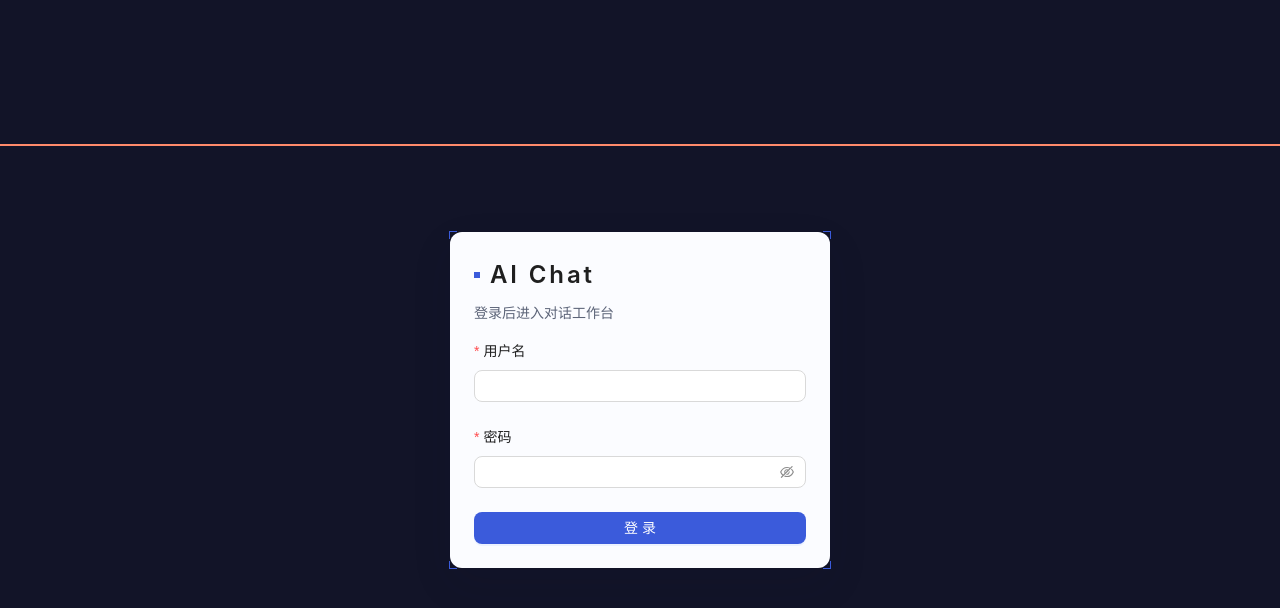
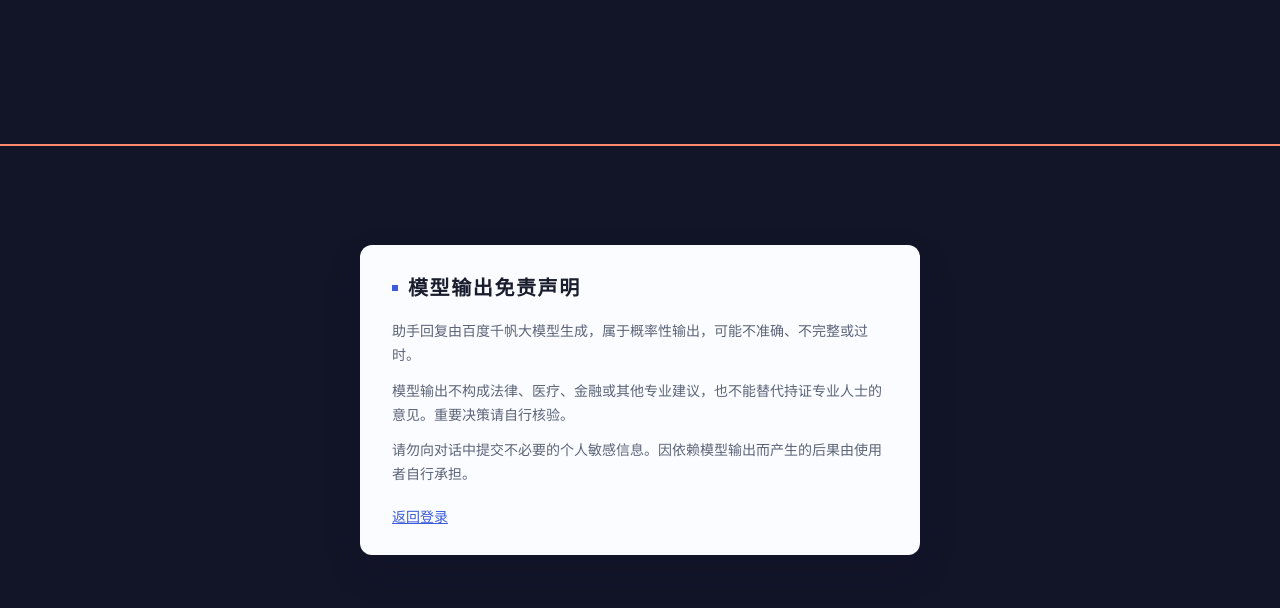
Before and after one commit to liu125398354/ai-chat, a Vue app in the folder apps/web/: page /legal/disclaimer in a window 1280 px wide. Before the commit this address led to /login. Shown: the top 608 px of the page. Built offline with nearby package versions, Linux system fonts and the light colour scheme.

Commit message:
feat(web): 登录页支持注册切换与合规静态页
未种子用户可自助开户；协议与免责未登录可打开，满足上线前合规入口。

```diff
--- a/apps/web/src/api/http.js
+++ b/apps/web/src/api/http.js
@@ -27,7 +27,7 @@
     const status = error.response?.status;
     if (status === 401 || status === 403) {
       const url = String(error.config?.url || '');
-      if (url.includes('/v1/auth/login')) {
+      if (url.includes('/v1/auth/login') || url.includes('/v1/auth/register')) {
         return Promise.reject(error);
       }
       const auth = useAuthStore();
--- a/apps/web/src/router/index.js
+++ b/apps/web/src/router/index.js
@@ -2,7 +2,8 @@
  * @file index.js
  * @author liunannan
  * @date 2026-09-13
- * @description 路由：/login、/chat；requiresAuth 仅体验拦截
+ * @updated 2026-09-14
+ * @description 路由：登录/注册、合规静态页、工作台；requiresAuth 仅体验拦截
  */
 import { createRouter, createWebHistory } from 'vue-router';
 import { useAuthStore } from '@/stores/auth';
@@ -14,6 +15,16 @@
       path: '/login',
       name: 'login',
       component: () => import('@/views/LoginView.vue'),
+    },
+    {
+      path: '/register',
+      name: 'register',
+      component: () => import('@/views/LoginView.vue'),
+    },
+    {
+      path: '/legal/:slug',
+      name: 'legal',
+      component: () => import('@/views/LegalView.vue'),
     },
     {
       path: '/chat',
@@ -31,7 +42,7 @@
   if (to.meta.requiresAuth && !auth.token) {
     return { name: 'login', query: { redirect: to.fullPath } };
   }
-  if (to.name === 'login' && auth.token) {
+  if ((to.name === 'login' || to.name === 'register') && auth.token) {
     return { name: 'chat' };
   }
   return true;
--- a/apps/web/src/stores/auth.js
+++ b/apps/web/src/stores/auth.js
@@ -2,11 +2,14 @@
  * @file auth.js
  * @author liunannan
  * @date 2026-09-13
+ * @updated 2026-09-14
  * @description 登录态：Token 仅存 sessionStorage；提交前加密密码
  */
 import { defineStore } from 'pinia';
 import { computed, ref } from 'vue';
 import * as authApi from '@/api/auth';
+import { useChatStore } from '@/stores/chat';
+import { useConversationsStore } from '@/stores/conversations';
 import { encryptPassword } from '@/utils/password-crypto';
 
 const TOKEN_KEY = 'ai-chat-token';
@@ -25,11 +28,17 @@
     sessionStorage.setItem(USER_KEY, JSON.stringify(nextUser));
   }
 
+  function resetWorkspace() {
+    useChatStore().clear();
+    useConversationsStore().reset();
+  }
+
   function clearSession() {
     token.value = '';
     user.value = null;
     sessionStorage.removeItem(TOKEN_KEY);
     sessionStorage.removeItem(USER_KEY);
+    resetWorkspace();
   }
 
   /** 拉取公钥后加密明文再登录。 */
@@ -37,6 +46,17 @@
     const publicKey = await authApi.getPublicKey();
     const cipher = await encryptPassword(password, publicKey);
     const data = await authApi.login({ username, password: cipher });
+    resetWorkspace();
+    persist(data.token, data.user);
+    return data.user;
+  }
+
+  /** 拉取公钥后加密明文再注册；成功即写入登录态。 */
+  async function register(username, password) {
+    const publicKey = await authApi.getPublicKey();
+    const cipher = await encryptPassword(password, publicKey);
+    const data = await authApi.register({ username, password: cipher });
+    resetWorkspace();
     persist(data.token, data.user);
     return data.user;
   }
@@ -56,7 +76,7 @@
     clearSession();
   }
 
-  return { token, user, isAuthenticated, login, logout, changePassword, clearSession };
+  return { token, user, isAuthenticated, login, register, logout, changePassword, clearSession };
 });
 
 function readUser() {
--- /dev/null
+++ b/apps/web/src/views/LegalView.vue
@@ -0,0 +1,110 @@
+<!--
+  @file LegalView.vue
+  @author liunannan
+  @date 2026-09-14
+  @description 未登录可访问的用户协议与模型输出免责声明
+-->
+<script setup>
+import { computed } from 'vue';
+import { useRoute } from 'vue-router';
+
+const route = useRoute();
+
+const pages = {
+  terms: {
+    title: '用户协议',
+    paragraphs: [
+      '欢迎使用 AI Chat。使用本服务即表示你理解：账号仅用于访问本人的对话工作台，会话内容仅对账号所有者可见。',
+      '你应妥善保管用户名与密码，不得将账号出借给他人。不得利用本服务从事违法、侵害他人权益或干扰服务运行的行为。',
+      '我们可能因维护、安全或合规需要中断或调整服务。本页为产品内说明，不构成对外签署的正式合同文本。',
+    ],
+  },
+  disclaimer: {
+    title: '模型输出免责声明',
+    paragraphs: [
+      '助手回复由百度千帆大模型生成，属于概率性输出，可能不准确、不完整或过时。',
+      '模型输出不构成法律、医疗、金融或其他专业建议，也不能替代持证专业人士的意见。重要决策请自行核验。',
+      '请勿向对话中提交不必要的个人敏感信息。因依赖模型输出而产生的后果由使用者自行承担。',
+    ],
+  },
+};
+
+const page = computed(() => pages[route.params.slug] || null);
+</script>
+
+<template>
+  <div class="legal-page">
+    <div class="horizon" aria-hidden="true" />
+    <article v-if="page" class="card">
+      <h1>
+        <span class="mark" aria-hidden="true" />
+        {{ page.title }}
+      </h1>
+      <p v-for="(text, index) in page.paragraphs" :key="index">{{ text }}</p>
+      <router-link class="back" :to="{ name: 'login' }">返回登录</router-link>
+    </article>
+    <article v-else class="card">
+      <h1>
+        <span class="mark" aria-hidden="true" />
+        未找到该文档
+      </h1>
+      <p>请从登录页打开用户协议或模型输出免责声明。</p>
+      <router-link class="back" :to="{ name: 'login' }">返回登录</router-link>
+    </article>
+  </div>
+</template>
+
+<style scoped>
+.legal-page {
+  position: relative;
+  min-height: 100%;
+  display: grid;
+  place-items: center;
+  padding: 32px 16px;
+  background: var(--color-rail);
+}
+.horizon {
+  position: absolute;
+  top: 18%;
+  left: 0;
+  right: 0;
+  height: 2px;
+  background: var(--color-horizon);
+  pointer-events: none;
+}
+.card {
+  position: relative;
+  z-index: 1;
+  width: 560px;
+  max-width: calc(100vw - 32px);
+  padding: 28px 32px;
+  background: var(--color-paper-raised);
+  border-radius: 12px;
+  box-shadow: 0 16px 40px var(--color-shadow);
+}
+h1 {
+  display: flex;
+  align-items: center;
+  gap: 10px;
+  margin: 0 0 16px;
+  font-size: 20px;
+  font-weight: 600;
+  letter-spacing: 0.08em;
+}
+.mark {
+  width: 6px;
+  height: 6px;
+  flex-shrink: 0;
+  background: var(--color-brand);
+}
+p {
+  margin: 0 0 12px;
+  color: var(--color-ink-secondary);
+  line-height: 1.7;
+}
+.back {
+  display: inline-block;
+  margin-top: 8px;
+  color: var(--color-brand);
+}
+</style>
--- a/apps/web/src/views/LoginView.vue
+++ b/apps/web/src/views/LoginView.vue
@@ -2,17 +2,18 @@
   @file LoginView.vue
   @author liunannan
   @date 2026-09-13
-  @updated 2026-09-13
-  @description 登录页：提交凭证并跳转工作台；夜空平涂与静止夕烧线
+  @updated 2026-09-14
+  @description 登录/注册页：同一套 RSA 加密提交；页脚链向合规静态页
 -->
 <script setup>
-import { reactive, ref } from 'vue';
+import { computed, reactive, ref, watch } from 'vue';
 import { useRoute, useRouter } from 'vue-router';
 import { useAuthStore } from '@/stores/auth';
 
 const form = reactive({
   username: '',
   password: '',
+  confirmPassword: '',
 });
 const submitting = ref(false);
 const error = ref('');
@@ -20,18 +21,57 @@
 const router = useRouter();
 const route = useRoute();
 
+const isRegister = computed(() => route.name === 'register');
+
+const rules = computed(() => ({
+  username: [{ required: true, message: '请输入用户名' }],
+  password: isRegister.value
+    ? [
+        { required: true, message: '请输入密码' },
+        { min: 8, max: 128, message: '密码长度为 8–128 个字符' },
+      ]
+    : [{ required: true, message: '请输入密码' }],
+  confirmPassword: [
+    { required: true, message: '请再次输入密码' },
+    {
+      validator: async (_rule, value) => {
+        if (value && value !== form.password) {
+          throw new Error('两次输入的密码不一致');
+        }
+      },
+    },
+  ],
+}));
+
+watch(isRegister, () => {
+  error.value = '';
+  form.confirmPassword = '';
+});
+
 async function onSubmit() {
   error.value = '';
   submitting.value = true;
   try {
-    await auth.login(form.username, form.password);
+    if (isRegister.value) {
+      await auth.register(form.username.trim(), form.password);
+    } else {
+      await auth.login(form.username, form.password);
+    }
     const redirect = typeof route.query.redirect === 'string' ? route.query.redirect : '/chat';
     await router.replace(redirect);
   } catch (err) {
-    error.value = err.response?.data?.message || '用户名或密码错误';
+    error.value =
+      err.response?.data?.message || (isRegister.value ? '注册失败' : '用户名或密码错误');
   } finally {
     submitting.value = false;
   }
+}
+
+function toggleMode() {
+  router.replace({
+    name: isRegister.value ? 'login' : 'register',
+    query: route.query.redirect ? { redirect: route.query.redirect } : undefined,
+  });
 }
 </script>
 
@@ -48,29 +88,46 @@
           <span class="mark" aria-hidden="true" />
           AI Chat
         </h1>
-        <p class="sub">登录后进入对话工作台</p>
-        <a-form layout="vertical" :model="form" @finish="onSubmit">
-          <a-form-item label="用户名" name="username" :rules="[{ required: true, message: '请输入用户名' }]">
+        <p class="sub">{{ isRegister ? '注册后进入对话工作台' : '登录后进入对话工作台' }}</p>
+        <a-form layout="vertical" :model="form" :rules="rules" @finish="onSubmit">
+          <a-form-item label="用户名" name="username">
             <a-input
               v-model:value="form.username"
               autocomplete="username"
               :maxlength="64"
             />
           </a-form-item>
-          <a-form-item label="密码" name="password" :rules="[{ required: true, message: '请输入密码' }]">
+          <a-form-item label="密码" name="password">
             <a-input-password
               v-model:value="form.password"
-              autocomplete="current-password"
+              :autocomplete="isRegister ? 'new-password' : 'current-password'"
+              :maxlength="128"
+            />
+          </a-form-item>
+          <a-form-item v-if="isRegister" label="确认密码" name="confirmPassword">
+            <a-input-password
+              v-model:value="form.confirmPassword"
+              autocomplete="new-password"
               :maxlength="128"
             />
           </a-form-item>
           <a-alert v-if="error" type="error" :message="error" show-icon class="err" />
           <a-button type="primary" html-type="submit" block :loading="submitting">
-            登录
+            {{ isRegister ? '注册并进入' : '登录' }}
           </a-button>
         </a-form>
+        <p class="switch">
+          <button type="button" class="linkish" @click="toggleMode">
+            {{ isRegister ? '已有账号？去登录' : '没有账号？注册' }}
+          </button>
+        </p>
       </a-card>
     </div>
+    <footer class="legal">
+      <router-link :to="{ name: 'legal', params: { slug: 'terms' } }">用户协议</router-link>
+      <span aria-hidden="true">·</span>
+      <router-link :to="{ name: 'legal', params: { slug: 'disclaimer' } }">模型输出免责</router-link>
+    </footer>
   </div>
 </template>
 
@@ -95,6 +152,7 @@
   position: relative;
   width: 380px;
   max-width: calc(100vw - 32px);
+  z-index: 1;
 }
 .corner {
   position: absolute;
@@ -154,4 +212,33 @@
 .err {
   margin-bottom: 12px;
 }
+.switch {
+  margin: 16px 0 0;
+  text-align: center;
+}
+.linkish {
+  border: 0;
+  background: none;
+  color: var(--color-brand);
+  cursor: pointer;
+  padding: 0;
+}
+.legal {
+  position: absolute;
+  bottom: 24px;
+  left: 0;
+  right: 0;
+  display: flex;
+  justify-content: center;
+  gap: 8px;
+  z-index: 1;
+  color: var(--color-rail-text);
+  font-size: 12px;
+}
+.legal a {
+  color: var(--color-rail-text);
+}
+.legal a:hover {
+  color: #fff;
+}
 </style>
```
Also changed, not shown: apps/web/src/api/auth.js (+6 -1 lines).
